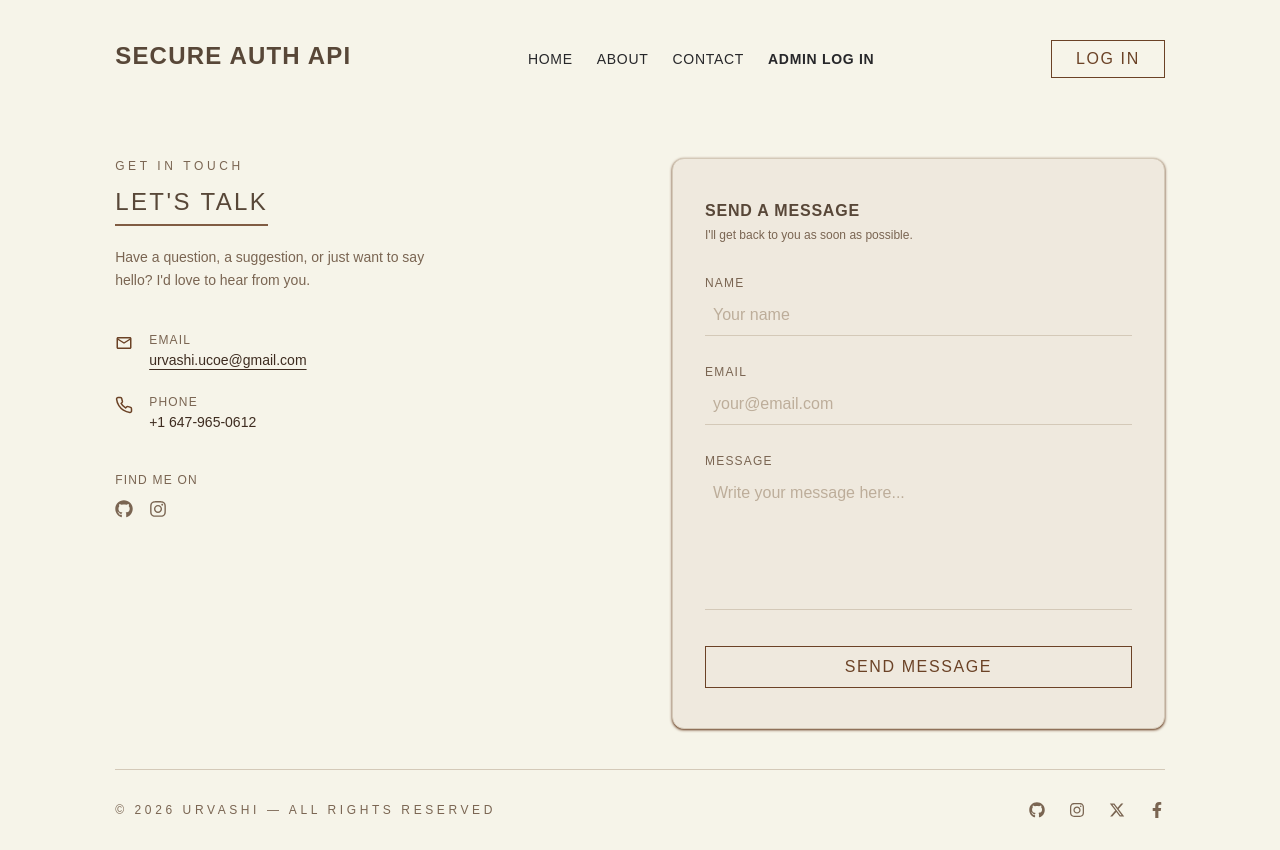
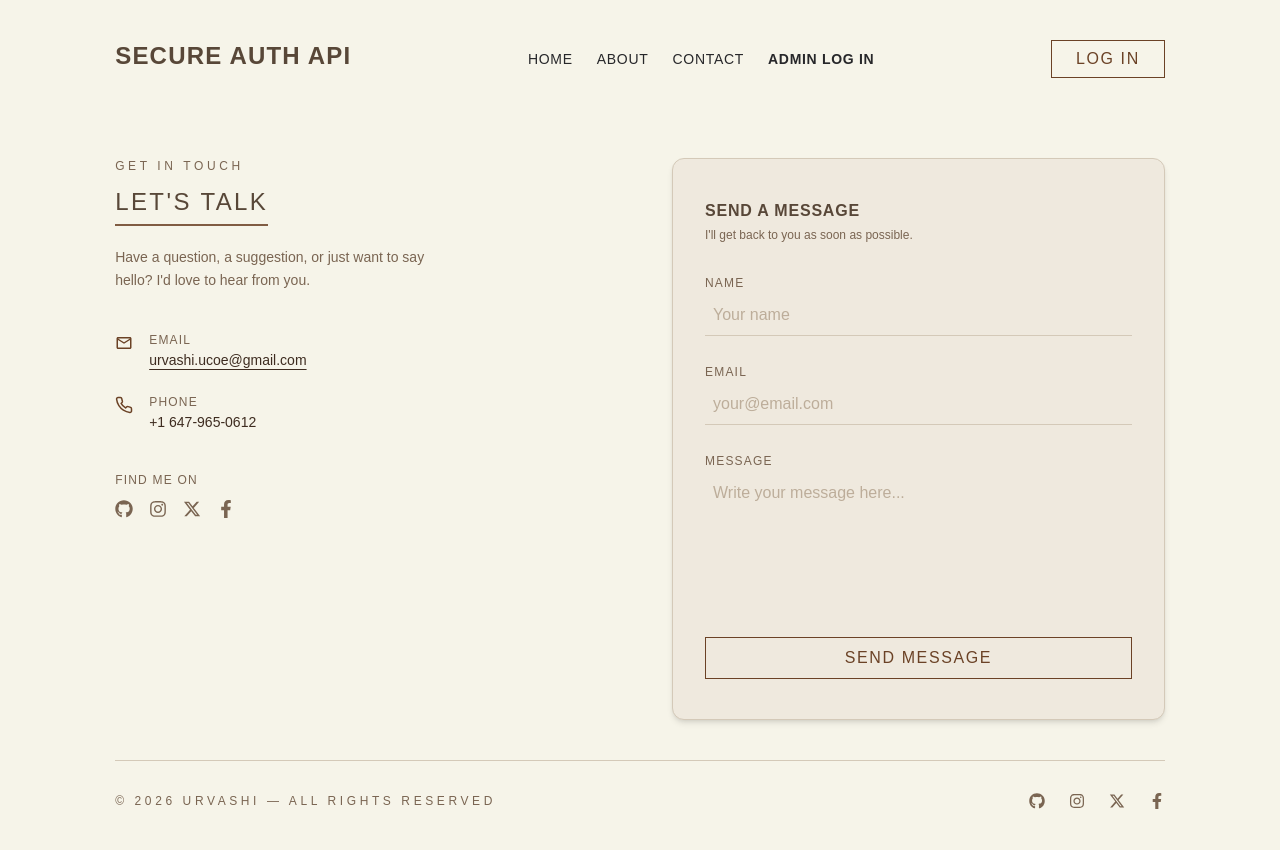
Before and after one commit to urvashidab/AuthSystemMERN, a React (Vite) app in the folder client/: page /contact in a window 1280 px wide. Built offline with nearby package versions, Linux system fonts and the light colour scheme.

Commit message:
contact page update

```diff
--- a/client/src/pages/Contact.jsx
+++ b/client/src/pages/Contact.jsx
@@ -1,5 +1,5 @@
 import React from "react";
-import { FaGithub, FaInstagram } from "react-icons/fa6";
+import { socialIcons } from "../assets/data";
 import { MdOutlineMailOutline } from "react-icons/md";
 import { LuPhone } from "react-icons/lu";
 
@@ -61,28 +61,23 @@ const Contact = () => {
               Find me on
             </p>
             <div className="flex gap-4">
+              {socialIcons.map((icon) => (
                 <a
-                href="https://github.com/urvashidab"
                   target="_blank"
                   rel="noreferrer"
                   className="text-mutedText hover:text-accent transition-colors duration-150 text-lg"
+                  key={icon.id}
+                  href={icon.url}
                 >
-                <FaGithub />
+                  {icon.icon}
                 </a>
-              <a
-                href="https://instagram.com/yourname"
-                target="_blank"
-                rel="noreferrer"
-                className="text-mutedText hover:text-accent transition-colors duration-150 text-lg"
-              >
-                <FaInstagram />
-              </a>
+              ))}
             </div>
           </div>
         </div>
 
         {/* ── right side — form ─────────────────────── */}
-        <div className="bg-cardBg border border-border rounded-xl px-8 py-10 flex flex-col gap-6 shadow shadow-accent">
+        <div className="bg-cardBg border border-border rounded-xl px-8 py-10 flex flex-col gap-6  shadow-md">
           <div className="flex flex-col gap-1 mb-2">
             <h3 className="text-base font-semibold tracking-wider uppercase text-headingText">
               Send a Message
@@ -125,11 +120,11 @@ const Contact = () => {
                 required
                 placeholder="Write your message here..."
                 rows="5"
-                className="form-input resize-none placeholder:opacity-70"
+                className=" mb-2   py-2 px-2 outline-none placeholder:text-placeholderText  transition-colors duration-200 resize-none placeholder:opacity-70"
               />
             </div>
 
-            <button type="submit" className="btn w-full py-2 px-8 mt-2">
+            <button type="submit" className="btn w-full py-2 px-8 ">
               SEND MESSAGE
             </button>
           </form>
```
Lines whose indentation alone changed are shown as unchanged.
